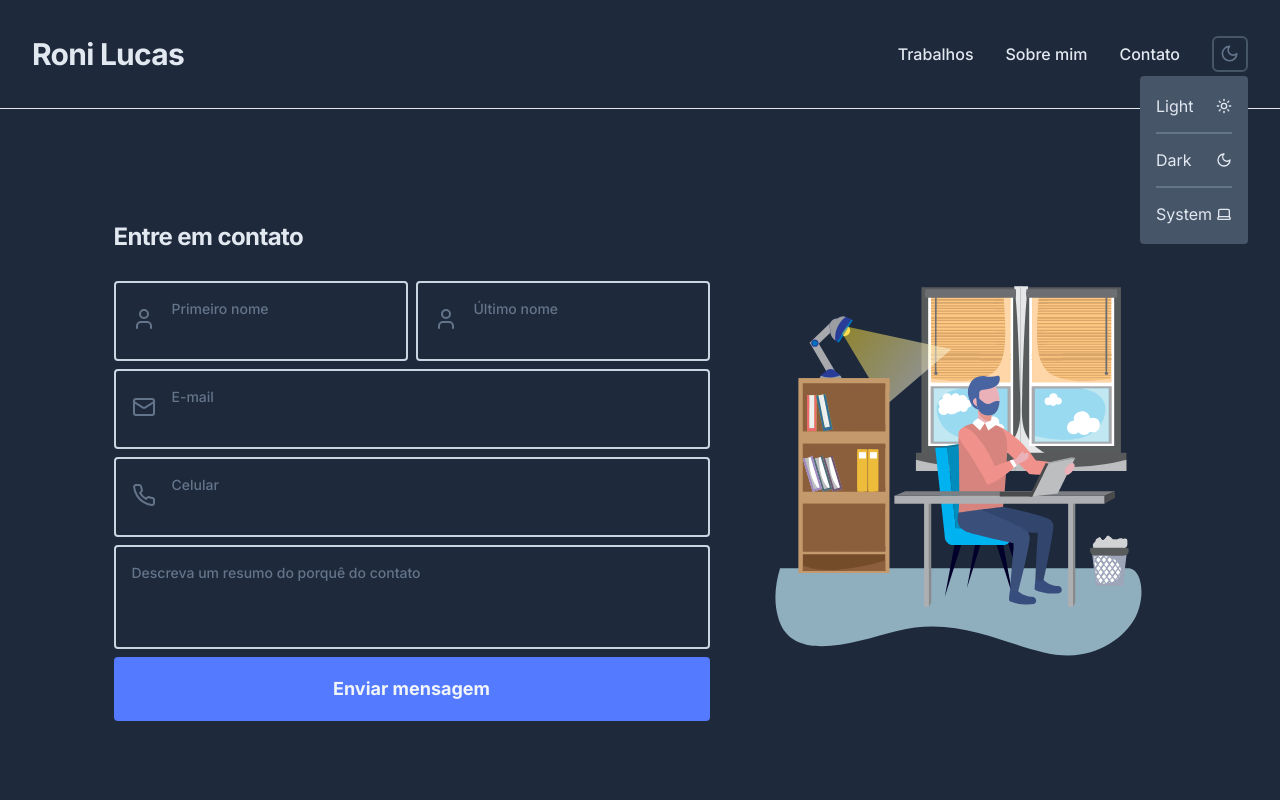
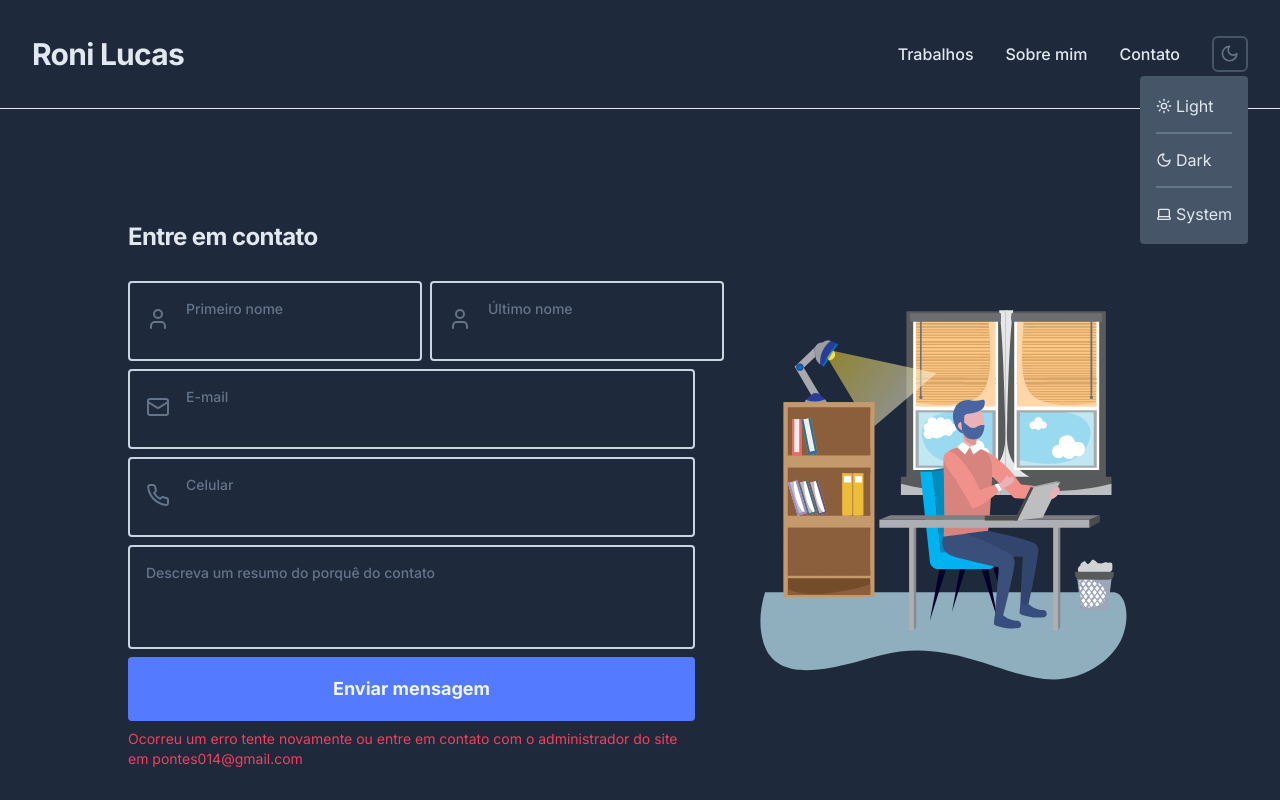
Before and after one commit to roniathayde/portfolio-24, a Next.js app: page /contato in a window 1280 px wide. Both pictures are taken after a click on the button "Toggle theme". Built offline with nearby package versions, Linux system fonts and the light colour scheme.

Commit message:
add a alter styles and init react hook form logic

```diff
--- a/src/app/components/theme/theme-toggle.tsx
+++ b/src/app/components/theme/theme-toggle.tsx
@@ -24,27 +24,27 @@ export function ThemeToggle() {
           className="flex flex-col gap-3 rounded bg-slate-50 px-4 py-4 dark:bg-slate-600"
         >
           <DropdownMenu.Item
-            className="flex cursor-pointer items-center justify-between gap-1 py-0.5 outline-none dark:text-slate-200"
+            className="flex cursor-pointer items-center  gap-1 py-0.5 outline-none dark:text-slate-200"
             onClick={() => setTheme('light')}
           >
+            <Sun className="size-4" />
             Light
-            <Sun className="size-4" />
           </DropdownMenu.Item>
           <DropdownMenu.Separator className="h-0.5 bg-slate-200 dark:bg-slate-500" />
           <DropdownMenu.Item
-            className="flex cursor-pointer items-center justify-between gap-1 py-0.5 outline-none dark:text-slate-200 "
+            className="flex cursor-pointer items-center  gap-1 py-0.5 outline-none dark:text-slate-200 "
             onClick={() => setTheme('dark')}
           >
+            <Moon className="size-4" />
             Dark
-            <Moon className="size-4" />
           </DropdownMenu.Item>
           <DropdownMenu.Separator className="h-0.5 bg-slate-200 dark:bg-slate-500" />
           <DropdownMenu.Item
-            className="flex cursor-pointer items-center justify-between gap-1 py-0.5 outline-none dark:text-slate-200"
+            className="flex cursor-pointer items-center  gap-1 py-0.5 outline-none dark:text-slate-200"
             onClick={() => setTheme('system')}
           >
+            <Laptop className="size-4" />
             System
-            <Laptop className="size-4" />
           </DropdownMenu.Item>
         </DropdownMenu.Content>
       </DropdownMenu.Portal>
--- a/src/app/contato/page.tsx
+++ b/src/app/contato/page.tsx
@@ -1,8 +1,37 @@
+'use client'
 import Image from 'next/image'
+import { useForm } from 'react-hook-form'
+
 import ImagemHomemSentado from '../../assets/images/imagem-pagina-de-contato.svg'
-import { Mail, Phone, User } from 'lucide-react'
+import { Loader2, Mail, Phone, User } from 'lucide-react'
+import { Span } from 'next/dist/trace'
+
+type Inputs = {
+  firstName: string
+  lastName: string
+  phone: string
+  email: string
+  message: string
+}
 
 export default function Contato() {
+  const {
+    register,
+    handleSubmit,
+    formState: { errors, isSubmitting },
+  } = useForm<Inputs>()
+
+  const onSubmit = handleSubmit(
+    ({ firstName, lastName, phone, email, message }) => {
+      console.log(firstName, lastName, phone, email, message)
+      return new Promise((resolve) => {
+        setTimeout(() => resolve(), 1000)
+      })
+    },
+  )
+
+  console.log('isSubmitting', isSubmitting)
+
   return (
     <div className="flex  w-full max-w-6xl  gap-24 px-3 py-28 lg:px-8">
       <section className="flex w-full flex-col gap-10 lg:flex-row">
@@ -10,7 +39,10 @@ export default function Contato() {
           <h1 className="mb-7 text-2xl font-bold tracking-tight text-slate-900 dark:text-slate-200">
             Entre em contato
           </h1>
-          <form className="flex flex-col gap-2">
+          <form
+            onSubmit={onSubmit}
+            className="flex max-w-[567px] flex-col gap-2"
+          >
             <div className="flex flex-col gap-2 lg:flex-row">
               <div className="flex rounded border-2 border-slate-500 focus-within:border-slate-600 focus-within:ring-2 focus-within:ring-slate-700 dark:border-slate-300 dark:focus-within:ring-slate-400">
                 <div className="px-4 py-6">
@@ -18,16 +50,16 @@ export default function Contato() {
                 </div>
                 <div className="flex w-full flex-col py-4">
                   <label
-                    htmlFor="first-name"
+                    htmlFor="firstName"
                     className="text-sm font-medium text-slate-500"
                   >
                     Primeiro nome
                   </label>
                   <input
                     type="text"
-                    name="first-name"
-                    id="first-name"
+                    id="firstName"
                     className="bg-transparent text-base font-semibold text-slate-800 outline-none dark:text-slate-200"
+                    {...register('firstName')}
                   />
                 </div>
               </div>
@@ -37,16 +69,16 @@ export default function Contato() {
                 </div>
                 <div className="flex w-full flex-col py-4">
                   <label
-                    htmlFor="last-name"
+                    htmlFor="lastName"
                     className="text-sm font-medium text-slate-500"
                   >
                     Último nome
                   </label>
                   <input
                     type="text"
-                    name="last-name"
-                    id="last-name"
+                    id="lastName"
                     className="bg-transparent text-base font-semibold text-slate-800 outline-none dark:text-slate-200"
+                    {...register('lastName')}
                   />
                 </div>
               </div>
@@ -57,16 +89,16 @@ export default function Contato() {
               </div>
               <div className="flex w-full flex-col py-4">
                 <label
-                  htmlFor="e-mail"
+                  htmlFor="email"
                   className="text-sm font-medium text-slate-500"
                 >
                   E-mail
                 </label>
                 <input
                   type="text"
-                  name="e-mail"
-                  id="e-mail"
+                  id="email"
                   className=" bg-transparent text-base font-semibold text-slate-800 outline-none dark:text-slate-200"
+                  {...register('email')}
                 />
               </div>
             </div>
@@ -83,34 +115,44 @@ export default function Contato() {
                 </label>
                 <input
                   type="text"
-                  name="phone"
                   id="phone"
                   className=" bg-transparent text-base font-semibold text-slate-800 outline-none dark:text-slate-200"
+                  {...register('phone')}
                 />
               </div>
             </div>
             <div className="flex rounded border-2 border-slate-500 focus-within:border-slate-600 focus-within:ring-2 focus-within:ring-slate-700 dark:border-slate-300 dark:focus-within:ring-slate-400">
               <div className="flex w-full flex-col p-4">
                 <label
-                  htmlFor="phone"
+                  htmlFor="message"
                   className="text-sm font-medium text-slate-500"
                 >
                   Descreva um resumo do porquê do contato
                 </label>
                 <textarea
-                  name="phone"
-                  id="phone"
+                  id="message"
                   className="resize-none bg-transparent text-base font-semibold text-slate-800 outline-none dark:text-slate-200"
+                  {...register('message')}
                 ></textarea>
               </div>
             </div>
 
             <button
               type="submit"
-              className="rounded border-2 border-transparent bg-ocean-500 p-4 text-lg font-bold text-slate-100 outline-none hover:border-ocean-400 focus-visible:border-ocean-400 focus-visible:ring-2 focus-visible:ring-ocean-500"
+              className="flex items-center justify-center rounded border-2 border-transparent bg-ocean-500 p-4 text-lg font-bold text-slate-100 outline-none hover:border-ocean-400 focus-visible:border-ocean-400 focus-visible:ring-2 focus-visible:ring-ocean-500"
             >
-              Enviar mensagem
+              {!isSubmitting && 'Enviar mensagem'}
+              {isSubmitting && (
+                <Loader2 className="size-6 animate-spin text-slate-50" />
+              )}
             </button>
+
+            {errors && (
+              <span className="min-w-full text-sm text-rose-500">
+                Ocorreu um erro tente novamente ou entre em contato com o
+                administrador do site em pontes014@gmail.com
+              </span>
+            )}
           </form>
         </article>
         <article className="flex justify-center">
--- a/src/app/sobre-mim/page.tsx
+++ b/src/app/sobre-mim/page.tsx
@@ -6,8 +6,8 @@ export default function SobreMim() {
     <>
       <div className="flex  w-full max-w-4xl flex-col   gap-24 px-8 py-28">
         <section>
-          <article className="flex flex-col items-start lg:flex-row">
-            <div>
+          <article className="flex  flex-col items-start gap-12 lg:flex-row">
+            <div className="max-w-[400px] ">
               <h1 className="mb-7 max-w-96 text-2xl font-bold dark:text-slate-200">
                 Conheça um pouco mais sobre{' '}
                 <span className="mb-3 bg-gradient-to-l from-[#9CC2FF] via-[#547AFF] to-[#263789] bg-clip-text text-3xl font-semibold tracking-tight text-transparent dark:to-slate-200">
```
Also changed, not shown: src/assets/images/avatar-no-computador-falando-no-microfone 1.svg.
